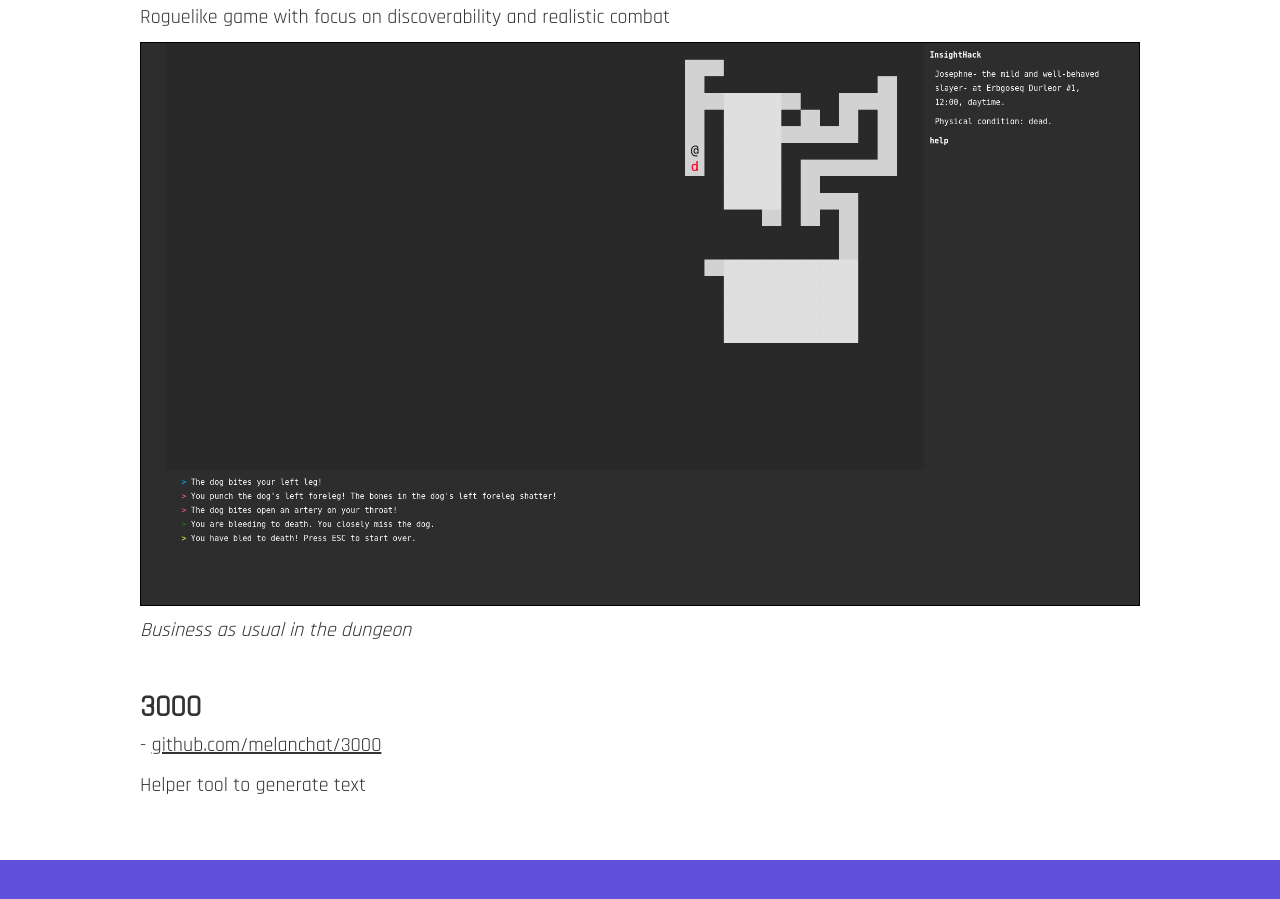
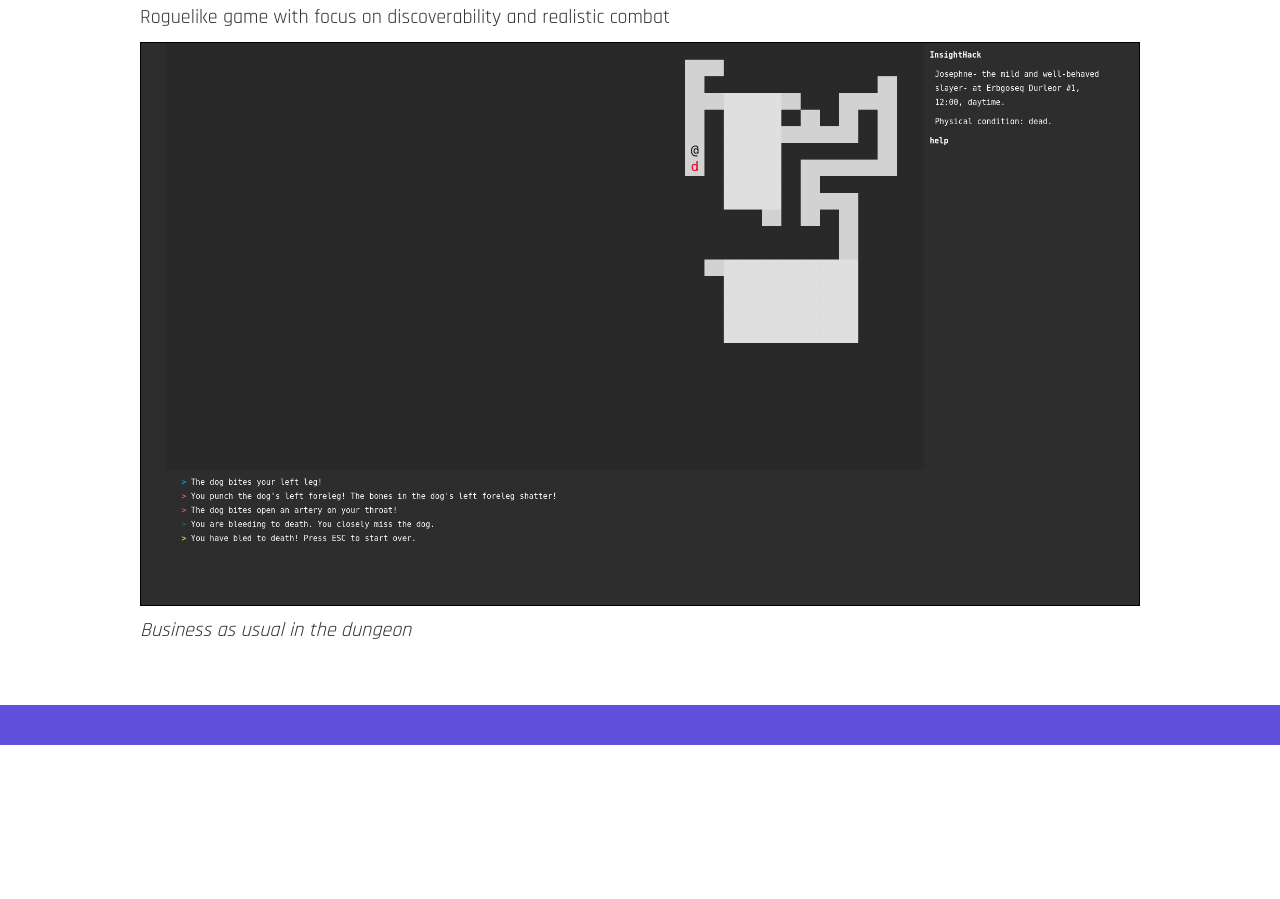
Before and after one commit to easafe/easafe.github.io, a Jekyll site: the page built from projects.html, in a window 1280 px wide and 900 px high, scrolled down 1324 px. Built offline with Jekyll 4.4.1, drawn with Linux system fonts in a browser that asks for light colours; after the commit the page ends 2069 px from its top, so only the background shows below that.

Commit message:
Update projects.html

```diff
--- a/projects.html
+++ b/projects.html
@@ -32,9 +32,4 @@ layout: default
         <img src=/img/insight-hack-death.png />
         <i>Business as usual in the dungeon</i>
     </li>
-    <li>
-        <h2>3000</h2> - <a href=https://github.com/melanchat/3000>github.com/melanchat/3000</a> <br>
-
-        <p>Helper tool to generate text</p>
-    </li>
 </ul>
```
